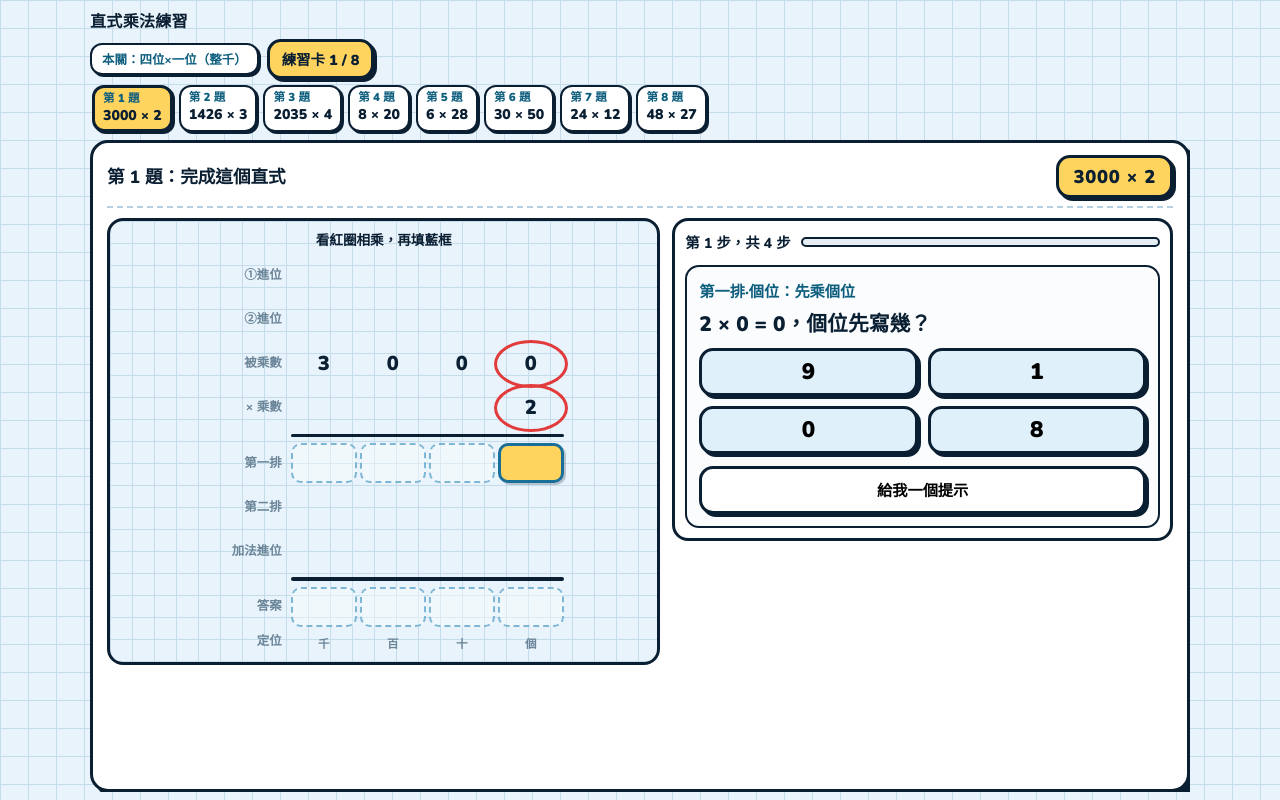
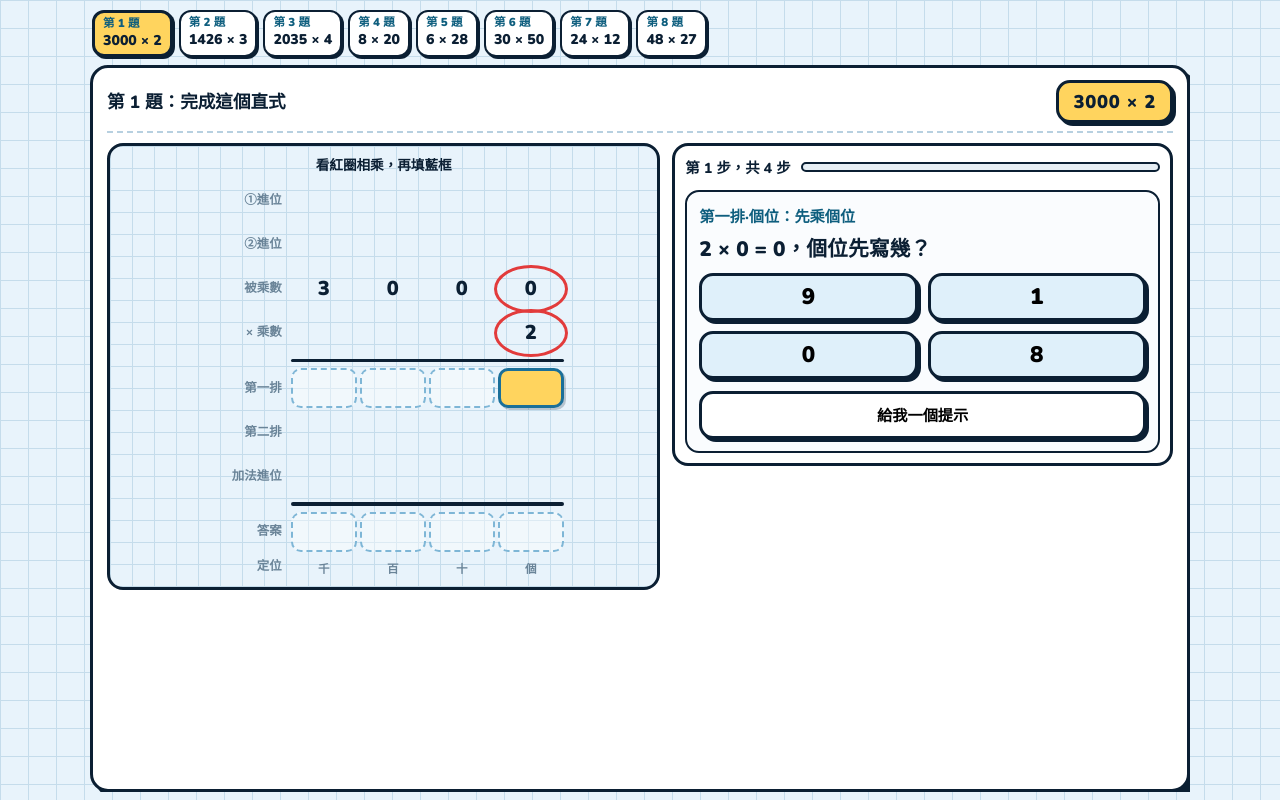
Before and after one commit to weiduck/tablet-mult, a plain HTML site: page index.html in a window 1280 px wide. Drawn offline with nearby package versions, Linux system fonts and the light colour scheme.

Commit message:
移除多餘表頭：標題、本關、練習卡進度
拿掉頂欄「直式乘法練習」、本關 chip、練習卡 N/N，保留題卡跳轉與練習本體。

```diff
--- a/app.js
+++ b/app.js
@@ -9,7 +9,7 @@
 
   const PLACE_ZH = ["千位", "百位", "十位", "個位"];
 
-  /** 共用練習卡，依康軒 N-4-2 教學順序；stage 供本關小標 */
+  /** 共用練習卡，依康軒 N-4-2 教學順序；stage 供題卡跳轉小標 */
   const DECK = [
     { a: 3000, b: 2, stage: "四位×一位（整千）" },
     { a: 1426, b: 3, stage: "四位×一位" },
@@ -586,13 +586,7 @@
 
     document.getElementById("stepActive").classList.remove("hidden");
     document.getElementById("stepComplete").classList.add("hidden");
-    document.getElementById("cardBadge").textContent = `練習卡 ${index + 1} / ${state.deck.length}`;
     markDeckJumpCurrent();
-    const progChip = document.getElementById("progChip");
-    if (progChip) {
-      progChip.textContent = stage ? `本關：${stage}` : "";
-      progChip.hidden = !stage;
-    }
     document.getElementById("practiceTitle").textContent = `第 ${index + 1} 題：完成這個直式`;
     document.getElementById("practiceProblemPill").textContent = `${a} × ${b}`;
     document.getElementById("footerNote").textContent =
--- a/index.html
+++ b/index.html
@@ -27,19 +27,8 @@
   </div>
 
   <div class="app">
-    <header class="topbar">
-      <div class="brand">直式乘法練習</div>
-    </header>
-
     <!-- 練習 -->
     <section id="panelPractice" class="panel" aria-label="練習">
-      <div class="page-head page-head--bare">
-        <div class="head-chips">
-          <div class="prog-chip" id="progChip">本關：四位×一位（整千）</div>
-          <div class="card-badge" id="cardBadge">練習卡 1 / 10</div>
-        </div>
-      </div>
-
       <nav class="deck-jump" aria-label="跳到練習卡">
         <div class="deck-jump-list" id="deckJumpList" role="listbox" aria-label="練習卡清單"></div>
       </nav>
--- a/styles.css
+++ b/styles.css
@@ -141,95 +141,6 @@ button {
   font-weight: 700;
   opacity: 0.85;
   font-size: 1rem;
-}
-
-/* Header */
-.topbar {
-  display: flex;
-  align-items: center;
-  justify-content: space-between;
-  gap: 12px;
-  margin-bottom: 6px;
-  flex-shrink: 0;
-}
-
-.brand {
-  font-weight: 900;
-  font-size: 1.15rem;
-  letter-spacing: 0.02em;
-}
-
-/* Page titles */
-.page-head--bare {
-  justify-content: flex-end;
-  margin-bottom: 8px;
-}
-
-.page-head {
-  display: flex;
-  flex-wrap: wrap;
-  align-items: flex-start;
-  justify-content: space-between;
-  gap: 12px;
-  margin-bottom: 8px;
-  flex-shrink: 0;
-}
-
-.eyebrow {
-  margin: 0 0 4px;
-  font-weight: 800;
-  font-size: 0.92rem;
-  color: var(--primary);
-}
-
-.page-head h1 {
-  margin: 0 0 6px;
-  font-size: clamp(1.4rem, 3.2vw, 1.95rem);
-  font-weight: 900;
-}
-
-.page-head .sub {
-  margin: 0;
-  max-width: 42rem;
-  line-height: 1.5;
-  font-weight: 600;
-  color: var(--navy-soft);
-  font-size: 0.95rem;
-}
-
-.card-badge {
-  flex-shrink: 0;
-  background: var(--yellow);
-  border: 3px solid var(--navy);
-  border-radius: 14px;
-  padding: 10px 16px;
-  font-weight: 900;
-  box-shadow: 3px 3px 0 var(--navy);
-}
-
-
-.head-chips {
-  display: flex;
-  flex-wrap: wrap;
-  align-items: center;
-  justify-content: flex-end;
-  gap: 8px;
-}
-
-.prog-chip {
-  flex-shrink: 0;
-  background: #fff;
-  border: 2.5px solid var(--navy);
-  border-radius: 12px;
-  padding: 8px 12px;
-  font-weight: 800;
-  font-size: 0.85rem;
-  color: var(--primary);
-  box-shadow: 2px 2px 0 var(--navy);
-}
-
-.prog-chip[hidden] {
-  display: none !important;
 }
 
 .deck-jump {
@@ -707,19 +618,6 @@ button {
 
 /* —— iPad landscape / short viewport densify —— */
 @media (max-height: 900px) {
-  .page-head h1 {
-    font-size: clamp(1.15rem, 2.6vw, 1.55rem);
-  }
-  .page-head .sub {
-    font-size: 0.85rem;
-    line-height: 1.35;
-  }
-  .page-head .sub {
-    display: -webkit-box;
-    -webkit-line-clamp: 2;
-    -webkit-box-orient: vertical;
-    overflow: hidden;
-  }
   .card {
     padding: 12px 14px 14px;
   }
@@ -754,30 +652,9 @@ button {
 }
 
 @media (max-height: 820px) {
-  .eyebrow {
-    font-size: 0.8rem;
-  }
-  .page-head {
-    margin-bottom: 4px;
-  }
-  .page-head .sub {
-    display: none;
-  }
-  .brand {
-    font-size: 1rem;
-  }
   .problem-pill {
     font-size: 1.15rem;
     padding: 6px 14px;
-  }
-  .card-badge {
-    padding: 6px 12px;
-    font-size: 0.9rem;
-  }
-
-  .prog-chip {
-    padding: 5px 10px;
-    font-size: 0.78rem;
   }
   .deck-jump {
     margin-bottom: 4px;
```
